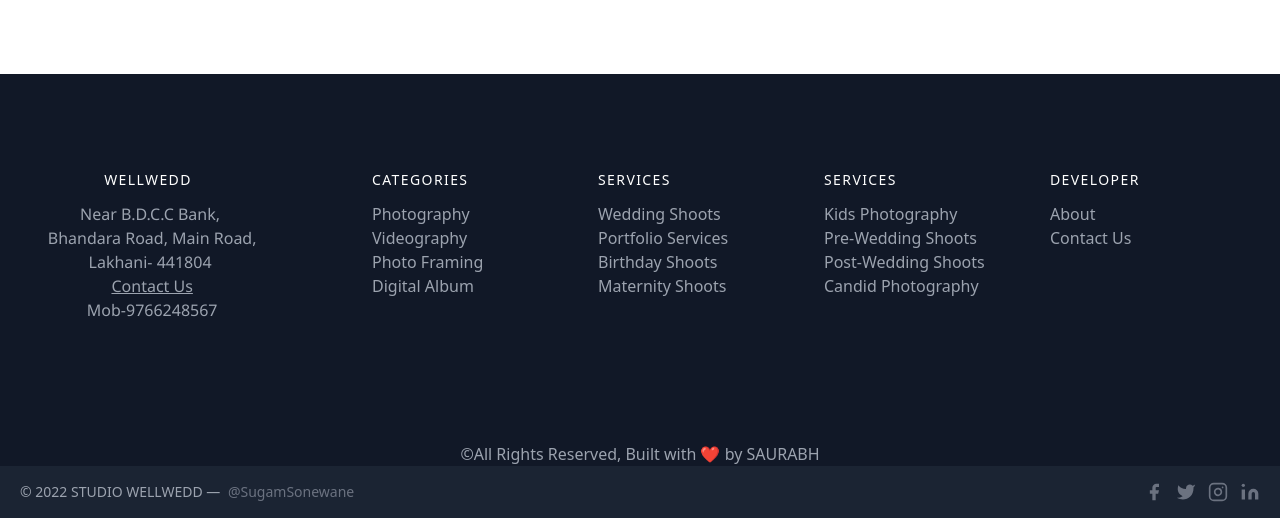
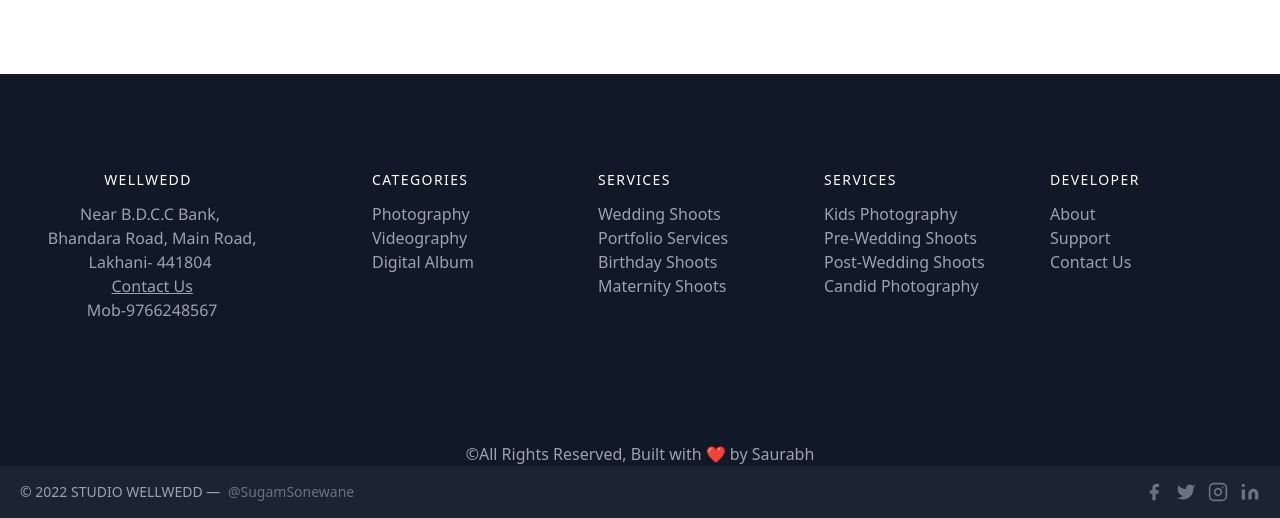
Before and after one commit to skrockz1208/WellWedd-studio, a plain HTML site: page index.html in a window 1280 px wide. Shown: the part 1921-2439 px from the top of the page. Drawn offline with nearby package versions, Linux system fonts and the light colour scheme.

Commit message:
Update index.html

```diff
--- a/index.html
+++ b/index.html
@@ -181,9 +181,7 @@
                   -->
                   <p> Videography</p>
                 </li>
-                <li>
-                  <p>Photo Framing</p>
-                </li>
+
                 <li>
                   <p>Digital Album</p>
                 </li>
@@ -241,6 +239,9 @@
                   <a class="text-gray-400 hover:text-white">About</a>
                 </li>
                 <li>
+                  <a class="text-gray-400 hover:text-white" href="mailto:saurabh.kosa@gmail.com">Support </a>
+                </li>
+                <li>
                   <a class="text-gray-400 hover:text-white" href="mailto:saurabh.kosa@gmail.com">Contact Us</a>
                 </li>
 
@@ -257,7 +258,7 @@
           </div>
         </div>
         <br>
-        <p style="text-align:center">©All Rights Reserved, Built with ❤️ by SAURABH</p>
+        <p style="text-align:center">©All Rights Reserved, Built with ❤️ by Saurabh</p>
         <div class="bg-gray-800 bg-opacity-75">
           <div class="container mx-auto py-4 px-5 flex flex-wrap flex-col sm:flex-row">
             <p class="text-gray-400 text-sm text-center sm:text-left">© 2022 STUDIO WELLWEDD —
```
